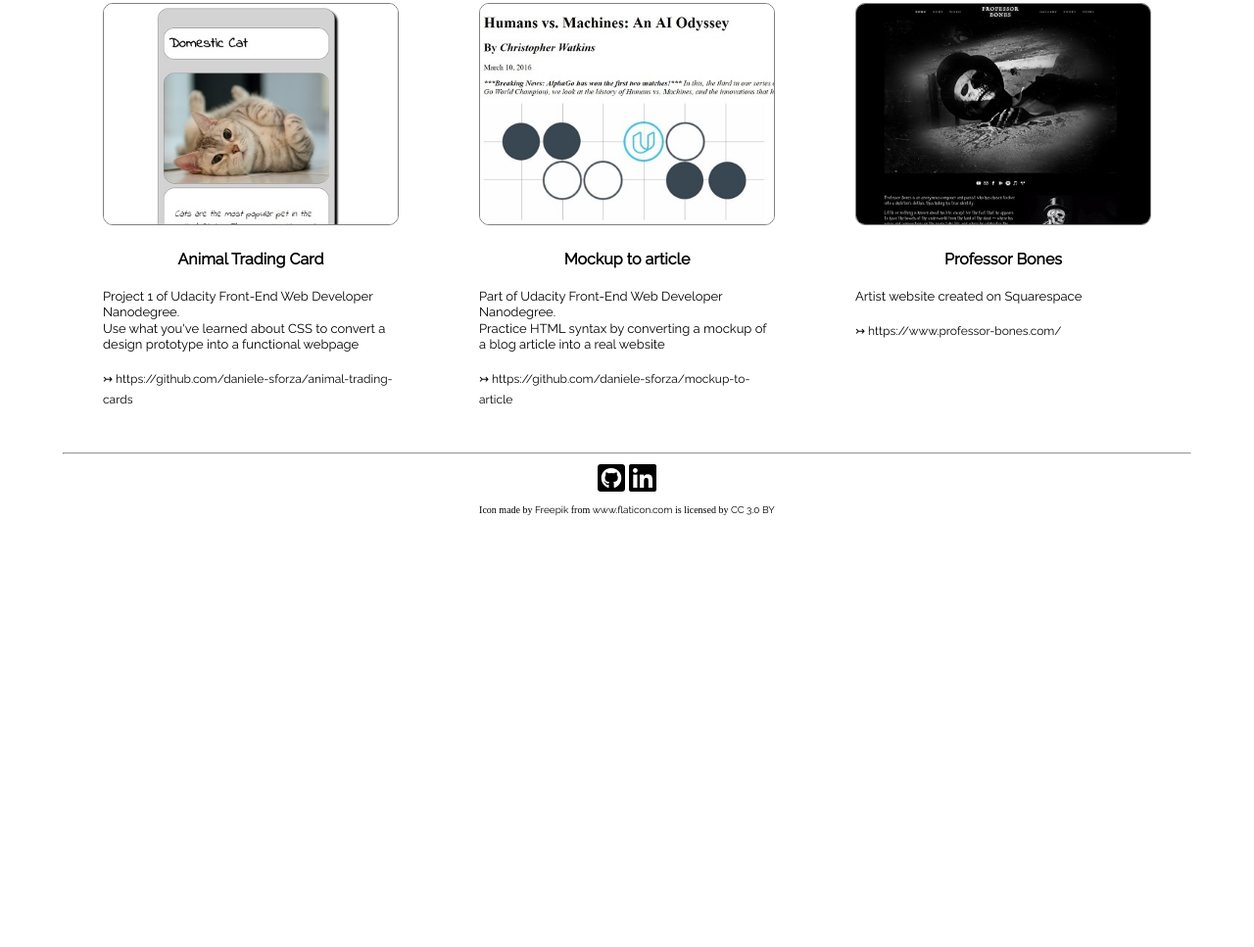
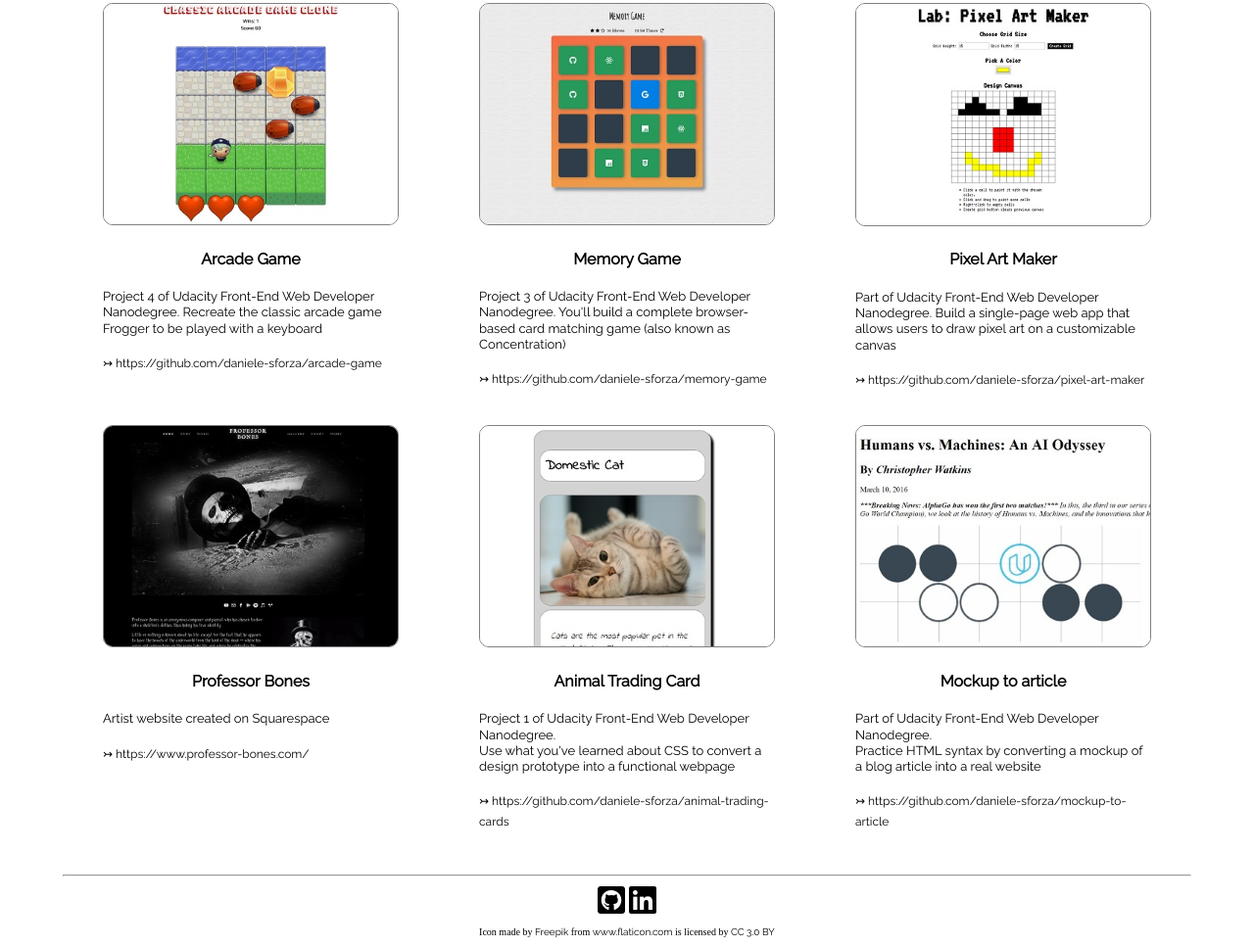
Before and after one commit to daniele-sforza/build-a-portfolio-site, a plain HTML site: page index.html in a window 1280 px wide. Shown: the part 631-1598 px from the top of the page at 98% size. Before the commit the page ends 1167 px from the top, so only its background shows below. Drawn offline with Linux system fonts and the light colour scheme.

Commit message:
Add 3 projects
first commit after Udacity review of the portfolio project

```diff
--- a/index.html
+++ b/index.html
@@ -45,7 +45,54 @@
 
       <section class="featured-work">
         <div class="work-container">
-          <a href="https://github.com/daniele-sforza/animal-trading-cards" target="_blank">
+          <a href="https://daniele-sforza.github.io/arcade-game/" target="_blank">
+            <img class="work-image" src="images/arcade_game.jpg" alt="Arcade Game preview image">
+          </a>
+          <h4 class="main-font">Arcade Game</h4>
+          <p class="main-font medium-font work-description">Project 4 of Udacity Front-End Web Developer Nanodegree. Recreate the classic arcade game Frogger to be played with a keyboard
+          </p>
+          <p class="work-description">
+            <a href="https://github.com/daniele-sforza/arcade-game" target="_blank">↣ https://github.com/daniele-sforza/arcade-game</a>
+          </p>
+        </div>
+
+        <div class="work-container">
+          <a href="https://daniele-sforza.github.io/memory-game/" target="_blank">
+            <img class="work-image" src="images/memory_game.jpg" alt="Memory Game preview image">
+          </a>
+          <h4 class="main-font">Memory Game</h4>
+          <p class="main-font medium-font work-description">Project 3 of Udacity Front-End Web Developer Nanodegree. You'll build a complete browser-based card matching game (also known as Concentration)
+          </p>
+          <p class="work-description">
+            <a href="https://github.com/daniele-sforza/memory-game" target="_blank">↣ https://github.com/daniele-sforza/memory-game</a>
+          </p>
+        </div>
+
+        <div class="work-container">
+          <a href="https://daniele-sforza.github.io/pixel-art-maker/" target="_blank">
+            <img class="work-image" src="images/pixel_art_maker.jpg" alt="Pixel Art Maker preview image">
+          </a>
+          <h4 class="main-font">Pixel Art Maker</h4>
+          <p class="main-font medium-font work-description">Part of Udacity Front-End Web Developer Nanodegree. Build a single-page web app that allows users to draw pixel art on a customizable canvas
+          </p>
+          <p class="work-description">
+            <a href="https://github.com/daniele-sforza/pixel-art-maker" target="_blank">↣ https://github.com/daniele-sforza/pixel-art-maker</a>
+          </p>
+        </div>
+
+        <div class="work-container">
+          <a href="https://www.professor-bones.com/" target="_blank">
+            <img class="work-image" src="images/professor_bones.jpg" alt="Professor Bones composer's site">
+          </a>
+          <h4 class="main-font">Professor Bones</h4>
+          <p class="main-font medium-font work-description">Artist website created on Squarespace</p>
+          <p class="work-description">
+            <a href="https://www.professor-bones.com/" target="_blank">↣ https://www.professor-bones.com/</a>
+          </p>
+        </div>
+
+        <div class="work-container">
+          <a href="https://daniele-sforza.github.io/animal-trading-cards/card.html" target="_blank">
             <img class="work-image" src="images/animal_trading_card.jpg" alt="Animal trading card preview image">
           </a>
           <h4 class="main-font">Animal Trading Card</h4>
@@ -58,7 +105,7 @@
         </div>
 
         <div class="work-container">
-          <a href="https://github.com/daniele-sforza/mockup-to-article" target="_blank">
+          <a href="https://daniele-sforza.github.io/mockup-to-article/" target="_blank">
             <img class="work-image" src="images/mockup_to_article.jpg" alt="Mockup to article preview image">
           </a>
           <h4 class="main-font">Mockup to article</h4>
@@ -67,17 +114,6 @@
           </p>
           <p class="work-description">
             <a href="https://github.com/daniele-sforza/mockup-to-article" target="_blank">↣ https://github.com/daniele-sforza/mockup-to-article</a>
-          </p>
-        </div>
-
-        <div class="work-container">
-          <a href="https://www.professor-bones.com/" target="_blank">
-            <img class="work-image" src="images/professor_bones.jpg" alt="Professor Bones composer's site">
-          </a>
-          <h4 class="main-font">Professor Bones</h4>
-          <p class="main-font medium-font work-description">Artist website created on Squarespace</p>
-          <p class="work-description">
-            <a href="https://www.professor-bones.com/" target="_blank">↣ https://www.professor-bones.com/</a>
           </p>
         </div>
       </section>
```
Also changed, not shown: images/arcade_game.jpg (added), images/memory_game.jpg (added), images/pixel_art_maker.jpg (added).
